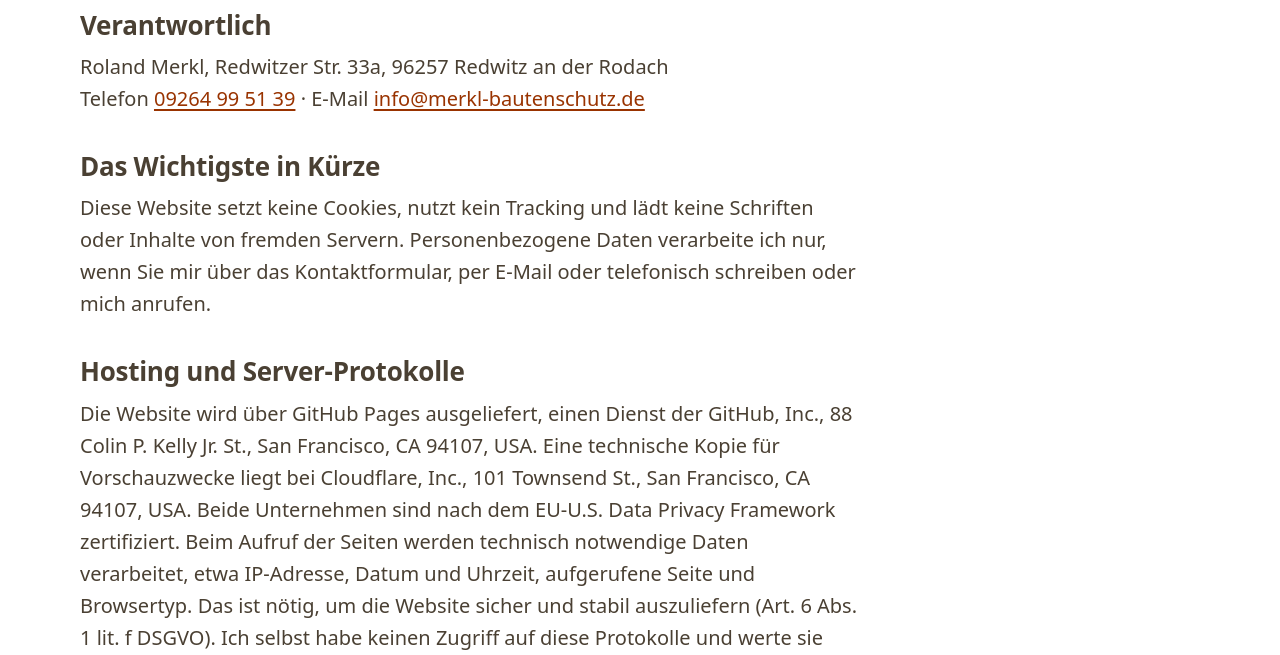
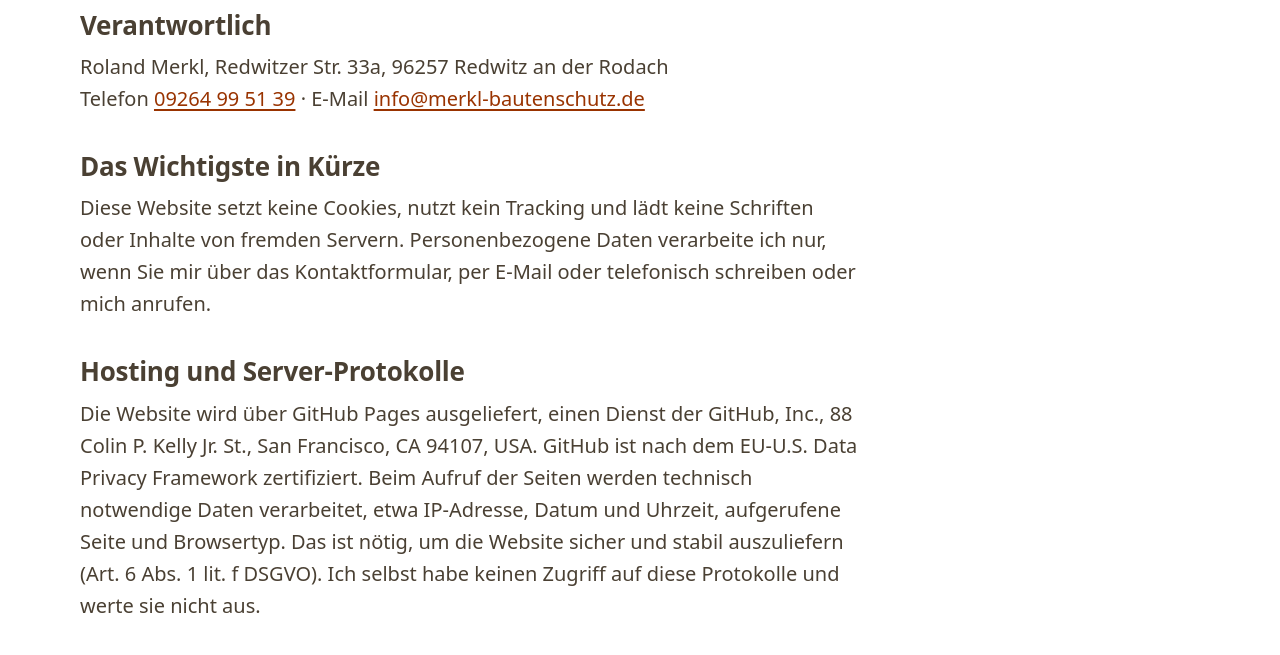
Before and after one commit to leoniemerkl/merkl-bautenschutz, a plain HTML site: page datenschutz.html in a window 1280 px wide. Shown: the part 288-943 px from the top of the page. Drawn offline with Linux system fonts and the light colour scheme.

Commit message:
Datenschutz: nur GitHub als Hoster

```diff
--- a/datenschutz.html
+++ b/datenschutz.html
@@ -42,7 +42,7 @@
 <h2>Das Wichtigste in Kürze</h2>
 <p>Diese Website setzt keine Cookies, nutzt kein Tracking und lädt keine Schriften oder Inhalte von fremden Servern. Personenbezogene Daten verarbeite ich nur, wenn Sie mir über das Kontaktformular, per E-Mail oder telefonisch schreiben oder mich anrufen.</p>
 <h2>Hosting und Server-Protokolle</h2>
-<p>Die Website wird über GitHub Pages ausgeliefert, einen Dienst der GitHub, Inc., 88 Colin P. Kelly Jr. St., San Francisco, CA 94107, USA. Eine technische Kopie für Vorschauzwecke liegt bei Cloudflare, Inc., 101 Townsend St., San Francisco, CA 94107, USA. Beide Unternehmen sind nach dem EU-U.S. Data Privacy Framework zertifiziert. Beim Aufruf der Seiten werden technisch notwendige Daten verarbeitet, etwa IP-Adresse, Datum und Uhrzeit, aufgerufene Seite und Browsertyp. Das ist nötig, um die Website sicher und stabil auszuliefern (Art. 6 Abs. 1 lit. f DSGVO). Ich selbst habe keinen Zugriff auf diese Protokolle und werte sie nicht aus.</p>
+<p>Die Website wird über GitHub Pages ausgeliefert, einen Dienst der GitHub, Inc., 88 Colin P. Kelly Jr. St., San Francisco, CA 94107, USA. GitHub ist nach dem EU-U.S. Data Privacy Framework zertifiziert. Beim Aufruf der Seiten werden technisch notwendige Daten verarbeitet, etwa IP-Adresse, Datum und Uhrzeit, aufgerufene Seite und Browsertyp. Das ist nötig, um die Website sicher und stabil auszuliefern (Art. 6 Abs. 1 lit. f DSGVO). Ich selbst habe keinen Zugriff auf diese Protokolle und werte sie nicht aus.</p>
 <h2>Kontaktformular</h2>
 <p>Wenn Sie das Kontaktformular nutzen, verarbeite ich Ihre Angaben (Name, Telefon, E-Mail, Ort des Hauses, Anliegen und Nachricht), um Ihre Anfrage zu beantworten und einen Termin zur Begutachtung zu vereinbaren (Art. 6 Abs. 1 lit. b DSGVO). Für den Versand nutze ich den Dienst Formspree (Formspree, Inc., USA). Formspree leitet die Angaben per E-Mail an mich weiter und speichert sie zusätzlich in meinem Formspree-Konto. Dabei werden Daten in die USA übertragen. Die Nutzung des Formulars ist freiwillig: Sie können mich stattdessen anrufen oder mir direkt eine E-Mail schreiben. Ich lösche Ihre Anfrage, wenn sie erledigt ist, sofern keine gesetzlichen Aufbewahrungspflichten bestehen.</p>
 <h2>E-Mail und Telefon</h2>
```
